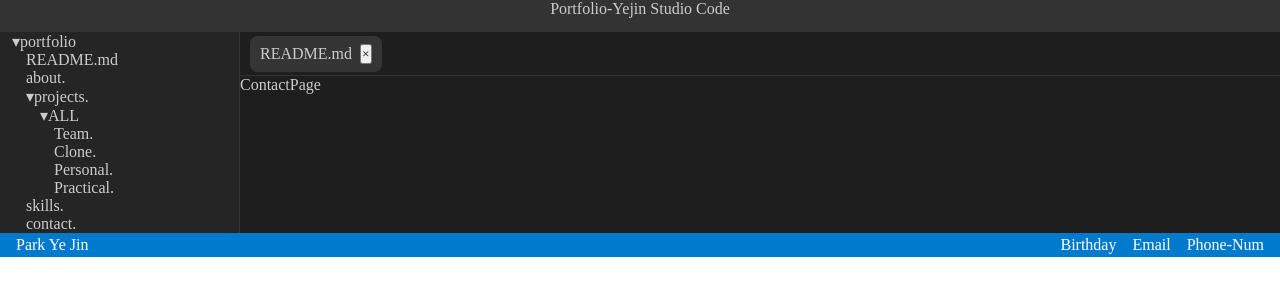
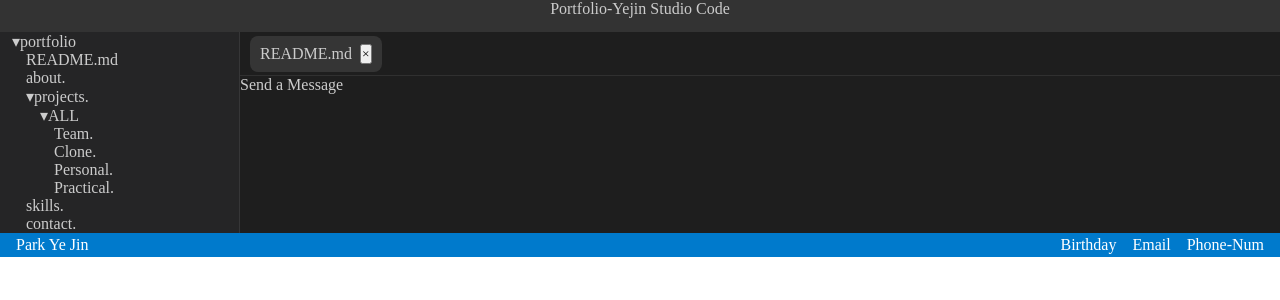
Before and after one commit to yezinnie14-cloud/portfolio, a React (Create React App) app: page /contact in a window 1280 px wide. Shown: the top 300 px of the page. Built offline with nearby package versions, Linux system fonts and the light colour scheme; a web font is replaced by a local one.

Commit message:
0121 업데이트 마지막이 아니었다는

```diff
--- a/src/pages/ContactPage.js
+++ b/src/pages/ContactPage.js
@@ -1,6 +1,13 @@
 const ContactPage = () => {
   return (
-    <div>ContactPage</div>
+    <div className="contact">
+    <div className="send-box">
+      <p>Send a Message</p>
+
+    </div>
+    <div className="connect-box">
+      </div>
+      </div>
   )
 }
 
```
